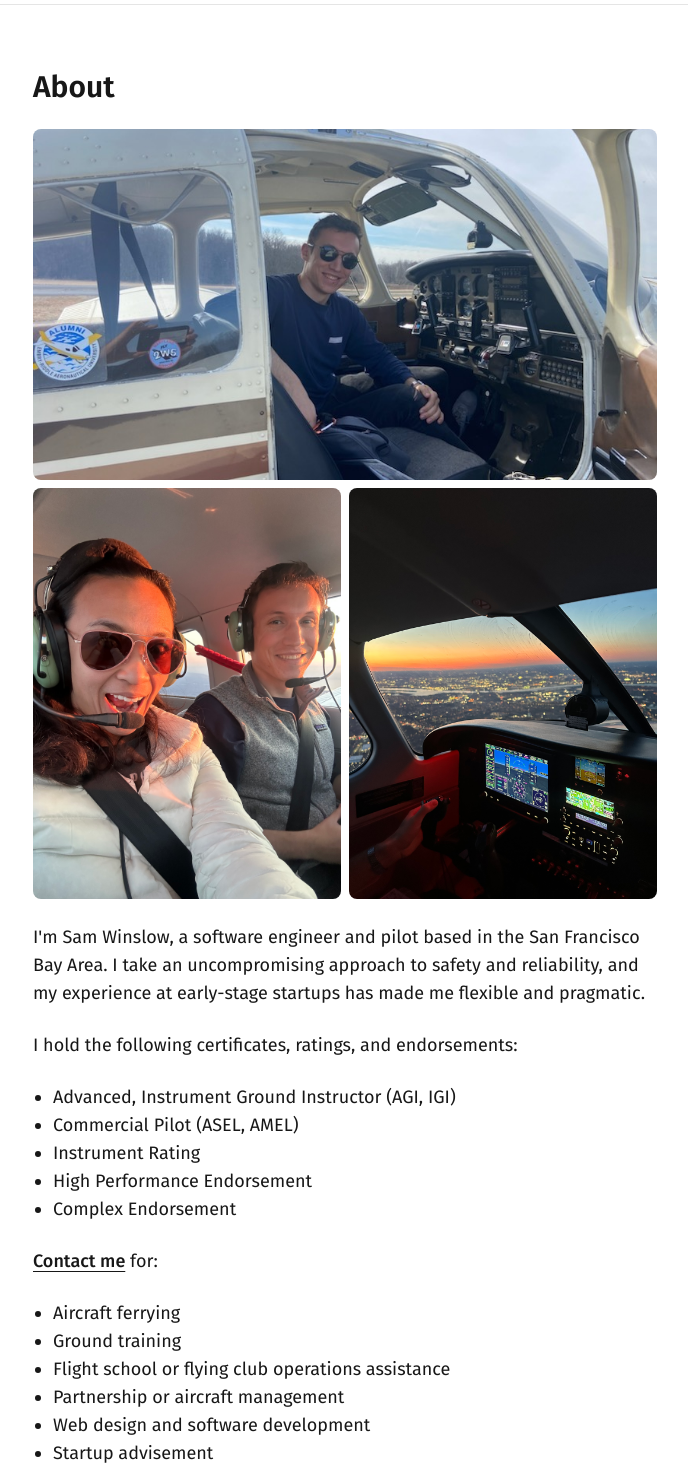
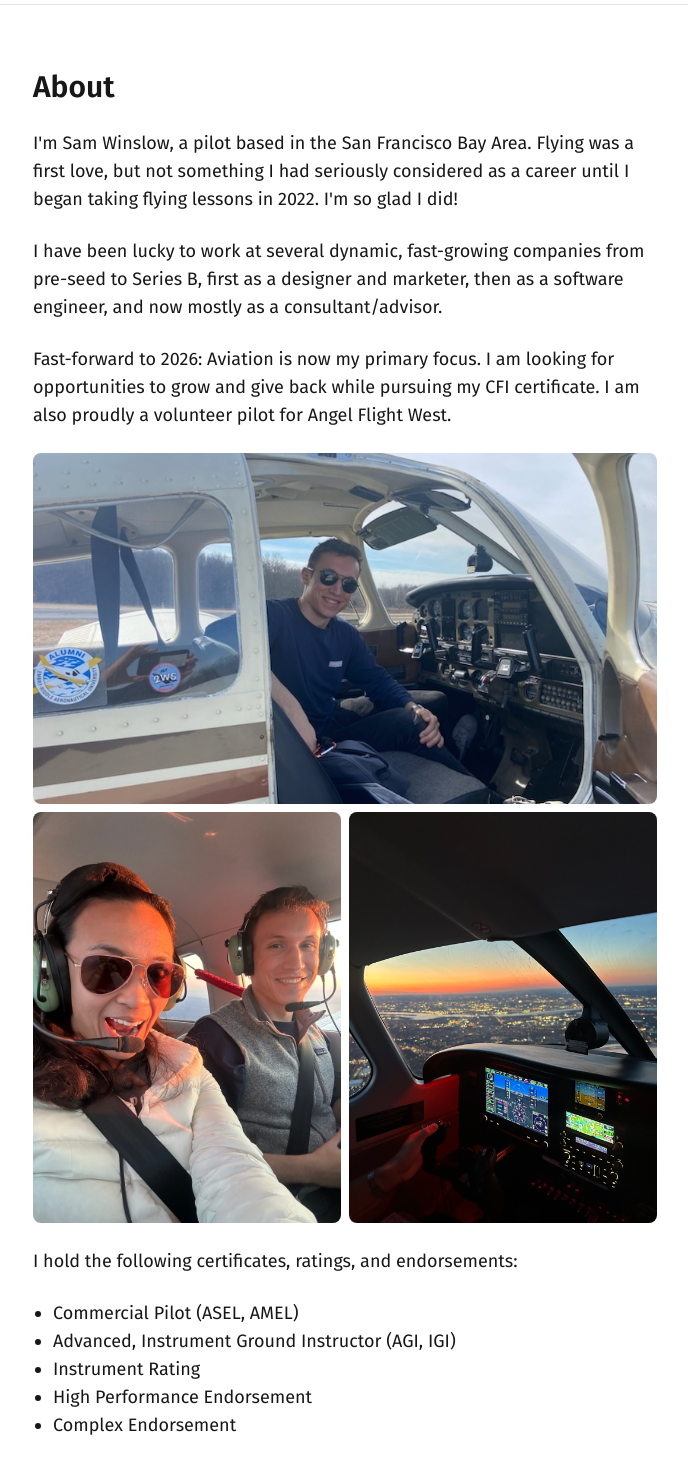
Before and after one commit to samwinslow/winslow-aero-site, a Next.js app: page /about in a window 1280 px wide. Shown: the part 60-1529 px from the top of the page, without its empty margins (295-983 px from the left). Built offline with nearby package versions, Linux system fonts and the light colour scheme.

Commit message:
add about page content

```diff
--- a/src/app/about/page.tsx
+++ b/src/app/about/page.tsx
@@ -24,6 +24,23 @@ export default function About() {
   return (
     <main className="mx-auto flex max-w-2xl flex-col gap-6 px-6 py-16">
       <h1 className="text-3xl font-semibold">About</h1>
+
+      <p className="text-lg">
+        I&apos;m Sam Winslow, a pilot based in the San Francisco Bay Area.
+        Flying was a first love, but not something I had seriously considered as a career
+        until I began taking flying lessons in 2022. I&apos;m so glad I did!
+      </p>
+      <p className="text-lg">
+        I have been lucky to work at several dynamic, fast-growing companies
+        from pre-seed to Series B, first as a designer and marketer,
+        then as a software engineer, and now mostly as a consultant/advisor.
+      </p>
+      <p className="text-lg">
+        Fast-forward to 2026: Aviation is now my primary focus.
+        I am looking for opportunities to grow and give back
+        while pursuing my CFI certificate.
+        I am also proudly a volunteer pilot for Angel Flight West.
+      </p>
 
       <div className="flex flex-col gap-2">
         <div className="relative aspect-[16/9] w-full overflow-hidden rounded-lg">
@@ -58,35 +75,15 @@ export default function About() {
       </div>
 
       <p className="text-lg">
-        I&apos;m Sam Winslow, a software engineer and pilot based
-        in the San Francisco Bay Area. I take an uncompromising approach to
-        safety and reliability, and my experience at early-stage startups has
-        made me flexible and pragmatic.
-      </p>
-      <p className="text-lg">
         I hold the following certificates, ratings, and endorsements:
       </p>
 
       <ul className="list-disc pl-5 text-lg">
+        <li>Commercial Pilot (ASEL, AMEL)</li>
         <li>Advanced, Instrument Ground Instructor (AGI, IGI)</li>
-        <li>Commercial Pilot (ASEL, AMEL)</li>
         <li>Instrument Rating</li>
         <li>High Performance Endorsement</li>
         <li>Complex Endorsement</li>
-      </ul>
-      <p className="text-lg">
-        <Link href="/contact" className="font-medium underline underline-offset-4">
-          Contact me
-        </Link>{" "}
-        for:
-      </p>
-      <ul className="list-disc pl-5 text-lg">
-        <li>Aircraft ferrying</li>
-        <li>Ground training</li>
-        <li>Flight school or flying club operations assistance</li>
-        <li>Partnership or aircraft management</li>
-        <li>Web design and software development</li>
-        <li>Startup advisement</li>
       </ul>
       <ContactButton className="mt-2 self-start" />
     </main>
```
